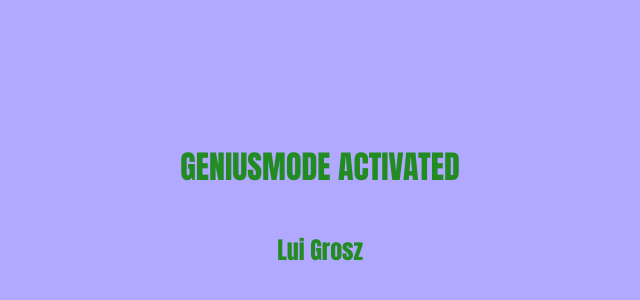
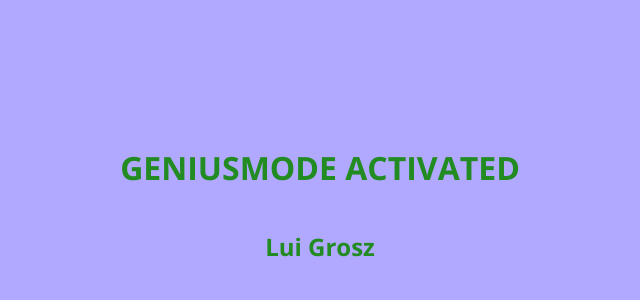
Before and after one commit to luigrosz/luigrosz-site, a plain HTML site: page index.html in a window 1280 px wide. Shown: the part 204-504 px from the top of the page, without its empty margins (328-968 px from the left). Drawn offline with nearby package versions, Linux system fonts and the light colour scheme.

Commit message:
Add files via upload

```diff
--- a/style.css
+++ b/style.css
@@ -1,7 +1,9 @@
+@import url("https://fonts.googleapis.com/css2?family=Open+Sans:ital,wght@0,300;0,400;0,500;0,600;0,700;0,800;1,300;1,400;1,500;1,600;1,700;1,800&display=swap");
+
 :root {
   background-color: rgb(177, 168, 290);
   color: forestgreen;
-  font-family: Impact, Haettenschweiler, "Arial Narrow Bold", sans-serif;
+  font-family: "Open Sans", sans-serif;
   margin: 0px;
   padding: 0px;
 }
```
